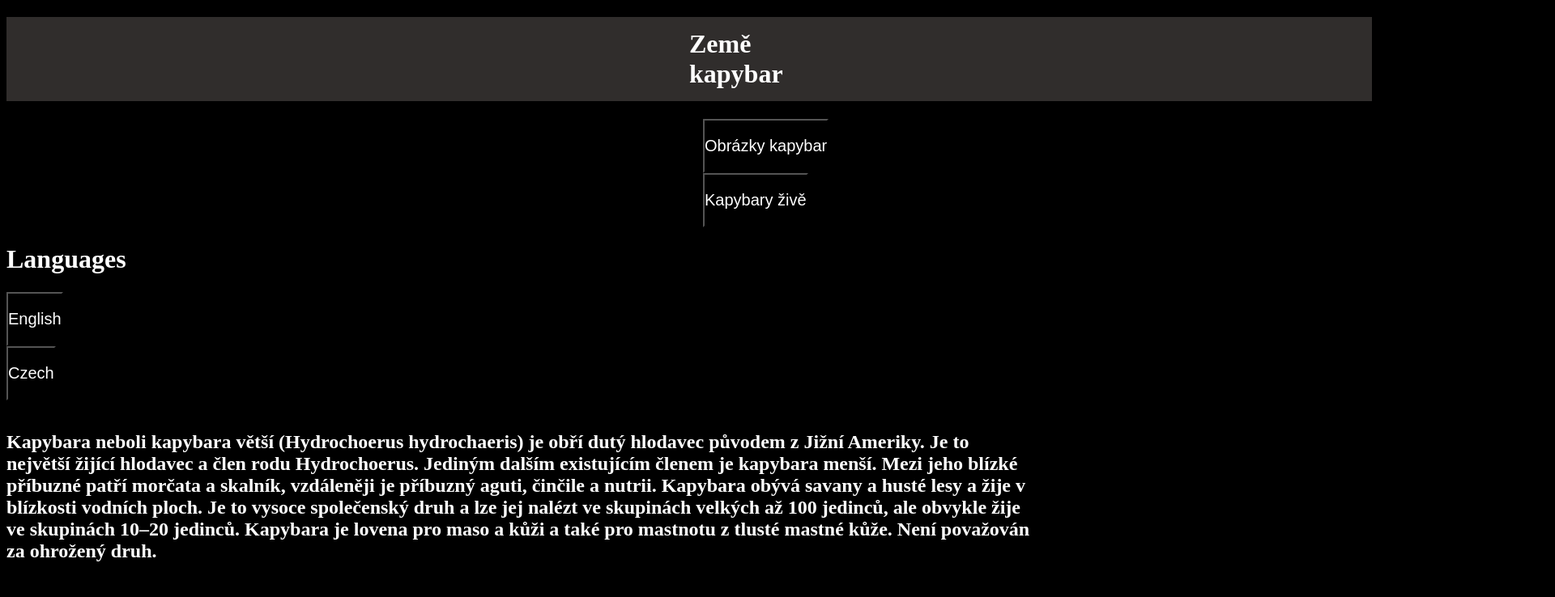
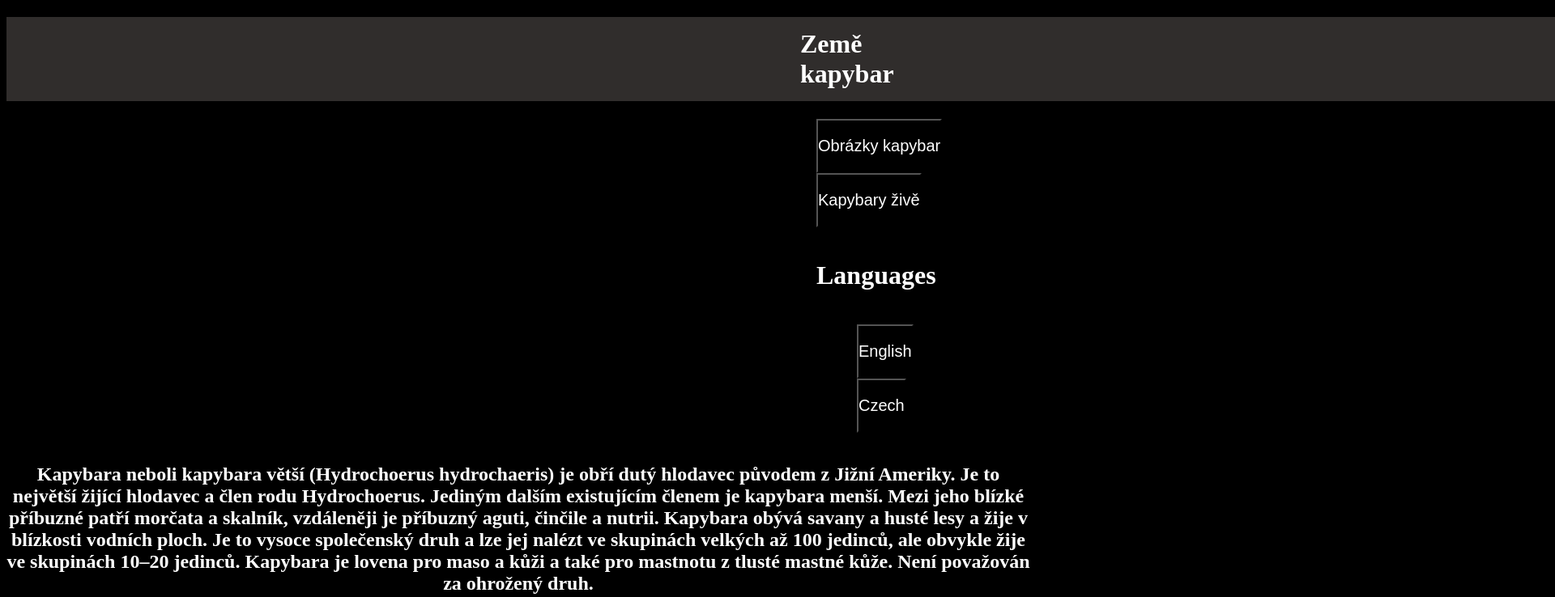
Before and after one commit to pakys1/capybaras, a plain HTML site: page o kapybarách.html in a window 1280 px wide. Shown: the top 738 px of the page at 81% size, 1920 px wide, since content can reach past the window. Drawn offline with Linux system fonts and the light colour scheme.

Commit message:
Add files via upload

```diff
--- a/o kapybarách.html
+++ b/o kapybarách.html
@@ -32,12 +32,12 @@
 </body>
 <style>
     #nazev{
-   padding: 15px 843px;
+   padding: 15px 980px;
    background-color:rgb(48, 45, 44);
  }
  a {
   color: rgb(255, 255, 255);
-  padding: 10px 860px;
+  padding: 10px 1000px;
   width: 1000px;
   height: 1000px;
 }
@@ -54,14 +54,15 @@ button {
 		}
     h2 {
       color: #ffffff;
+      text-align: center;
 
     }
     #jazyky {
       color: #ffffff;
+      padding: 20px 1000px;
     }
     #english {
-      padding: 20px 0px;
+      padding: 20px 1050px;
     }
-
 </style>
 </html>
```
